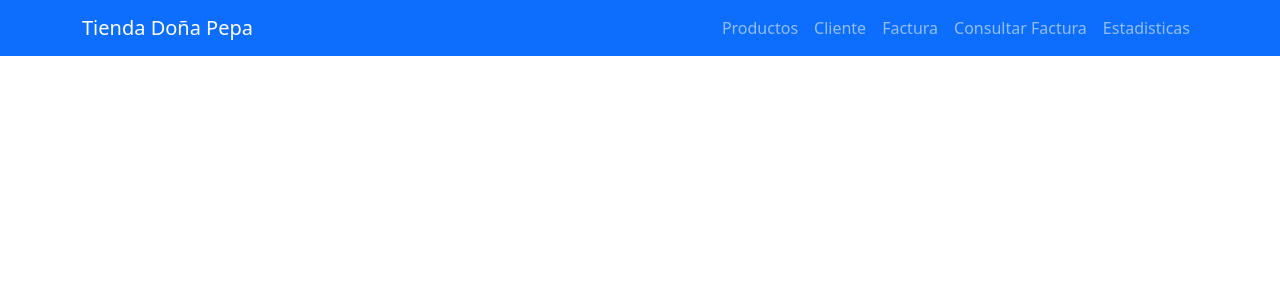
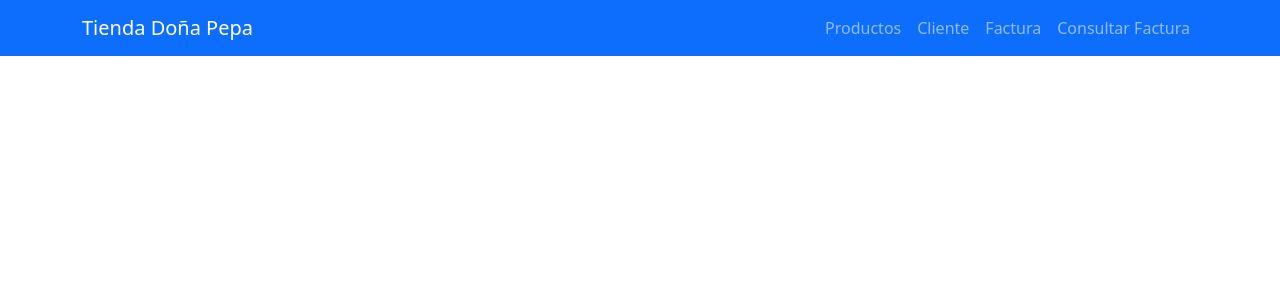
Before and after one commit to Yimmi-Gil-UD/FrontendTiendaDonaPepa, an Angular app: page / in a window 1280 px wide. Shown: the top 300 px of the page. Built offline with nearby package versions, Linux system fonts and the light colour scheme.

Commit message:
se quito la pantalla de estadistica

```diff
--- a/src/app/app.component.html
+++ b/src/app/app.component.html
@@ -12,7 +12,6 @@
       <li class="nav-item"><a class="nav-link" routerLink="/cliente"> Cliente </a></li>
       <li class="nav-item"><a class="nav-link" routerLink="/factura"> Factura </a></li>
       <li class="nav-item"><a class="nav-link" routerLink="/consultarFactura"> Consultar Factura </a></li>
-      <li class="nav-item"><a class="nav-link" routerLink="/estadistica"> Estadisticas </a></li>
     </ul>
     </div> <!-- navbar-collapse.// -->
    </div> <!-- container-fluid.// -->
```
